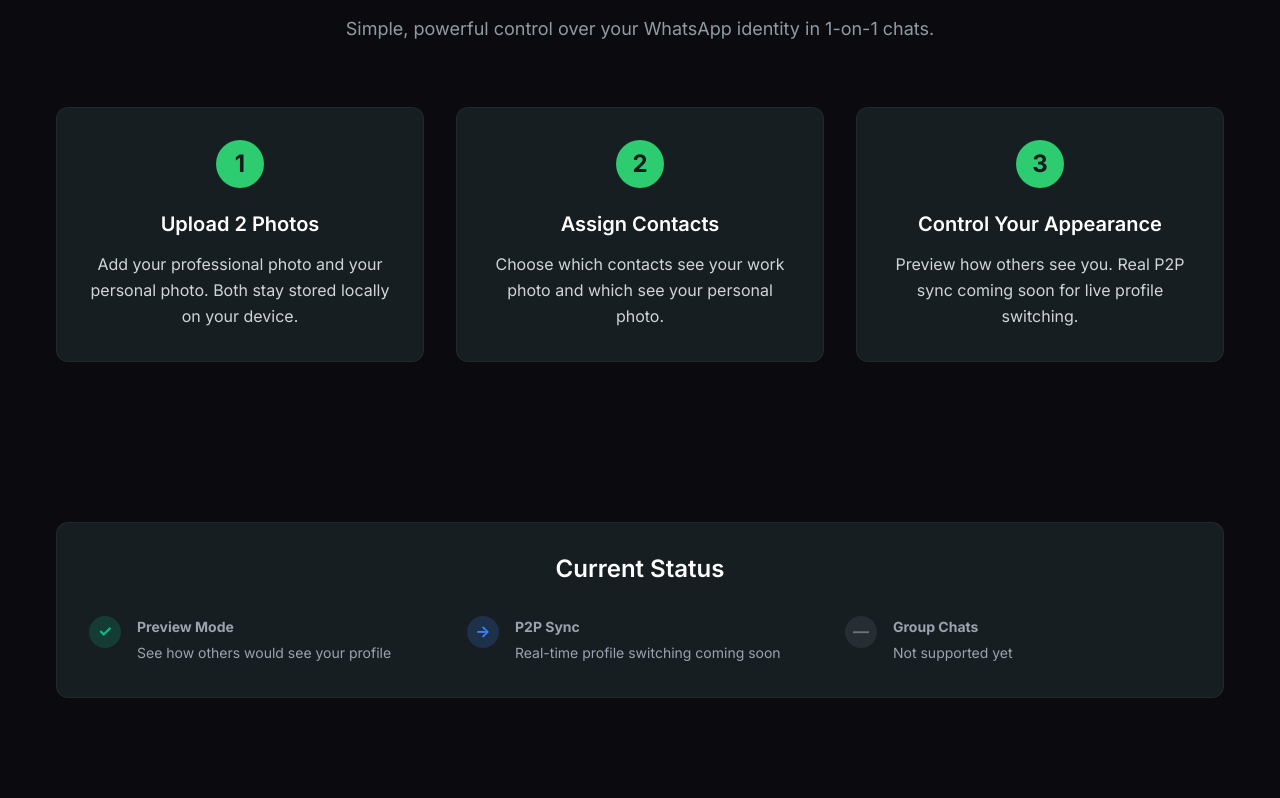
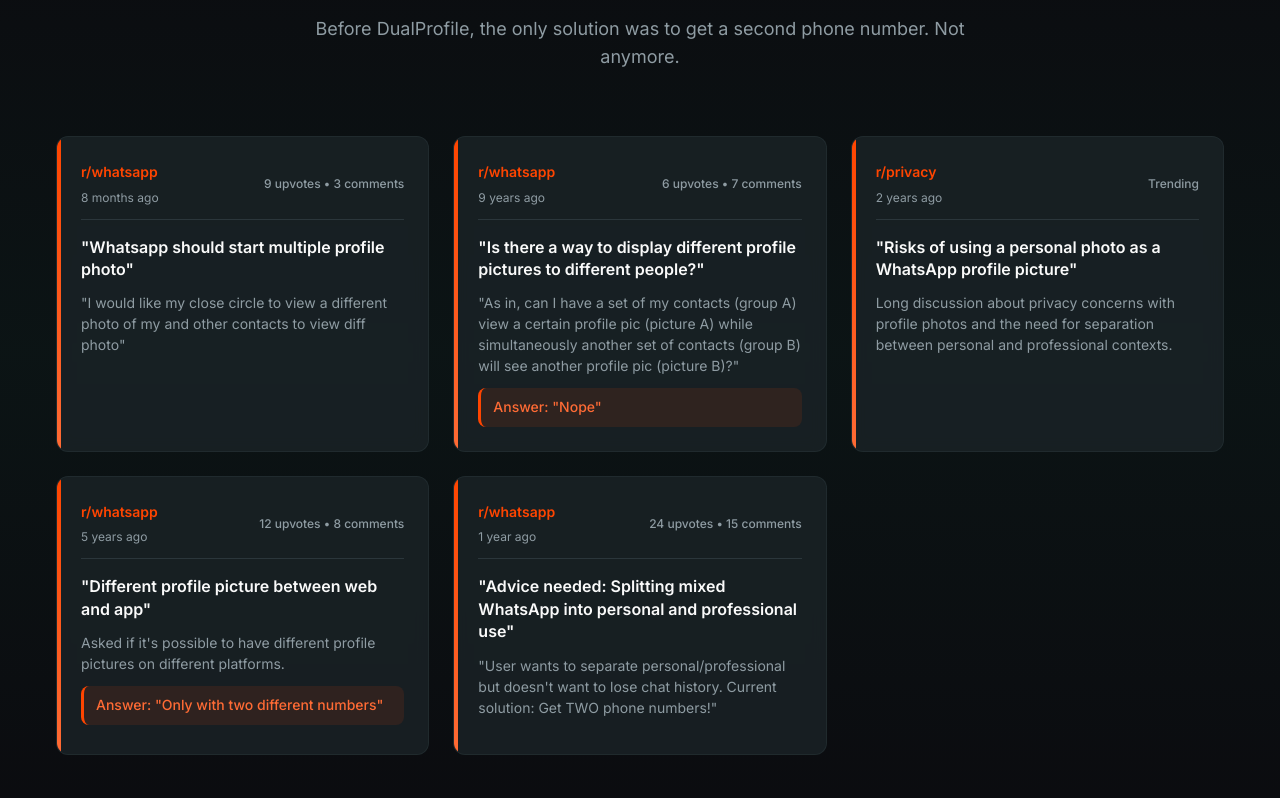
Before and after one commit to JayPlange/dualprofile-landing, a Next.js app: page / in a window 1280 px wide. Shown: the part 1782-2580 px from the top of the page. Built offline with nearby package versions, Linux system fonts and the light colour scheme.

Commit message:
Add social proof section with Reddit posts showing 15+ years of demand

```diff
--- a/pages/index.tsx
+++ b/pages/index.tsx
@@ -147,6 +147,91 @@ export default function Home() {
             <p className="demo-caption">
               Watch how Preview Mode shows exactly what each contact sees.
             </p>
+          </div>
+        </section>
+
+        {/* Social Proof Section */}
+        <section className="social-proof-section">
+          <div className="container">
+            <div className="section-header">
+              <h2 className="section-title">People Have Been Asking For This For Years</h2>
+              <p className="section-subtitle">
+                Before DualProfile, the only solution was to get a second phone number. Not anymore.
+              </p>
+            </div>
+            <div className="reddit-posts-grid">
+              <div className="reddit-post glass-card">
+                <div className="post-header">
+                  <div className="post-meta">
+                    <span className="subreddit">r/whatsapp</span>
+                    <span className="post-date">8 months ago</span>
+                  </div>
+                  <div className="post-stats">9 upvotes • 3 comments</div>
+                </div>
+                <div className="post-content">
+                  <h4>"Whatsapp should start multiple profile photo"</h4>
+                  <p>"I would like my close circle to view a different photo of my and other contacts to view diff photo"</p>
+                </div>
+              </div>
+
+              <div className="reddit-post glass-card">
+                <div className="post-header">
+                  <div className="post-meta">
+                    <span className="subreddit">r/whatsapp</span>
+                    <span className="post-date">9 years ago</span>
+                  </div>
+                  <div className="post-stats">6 upvotes • 7 comments</div>
+                </div>
+                <div className="post-content">
+                  <h4>"Is there a way to display different profile pictures to different people?"</h4>
+                  <p>"As in, can I have a set of my contacts (group A) view a certain profile pic (picture A) while simultaneously another set of contacts (group B) will see another profile pic (picture B)?"</p>
+                  <div className="reddit-answer">Answer: "Nope"</div>
+                </div>
+              </div>
+
+              <div className="reddit-post glass-card">
+                <div className="post-header">
+                  <div className="post-meta">
+                    <span className="subreddit">r/privacy</span>
+                    <span className="post-date">2 years ago</span>
+                  </div>
+                  <div className="post-stats">Trending</div>
+                </div>
+                <div className="post-content">
+                  <h4>"Risks of using a personal photo as a WhatsApp profile picture"</h4>
+                  <p>Long discussion about privacy concerns with profile photos and the need for separation between personal and professional contexts.</p>
+                </div>
+              </div>
+
+              <div className="reddit-post glass-card">
+                <div className="post-header">
+                  <div className="post-meta">
+                    <span className="subreddit">r/whatsapp</span>
+                    <span className="post-date">5 years ago</span>
+                  </div>
+                  <div className="post-stats">12 upvotes • 8 comments</div>
+                </div>
+                <div className="post-content">
+                  <h4>"Different profile picture between web and app"</h4>
+                  <p>Asked if it's possible to have different profile pictures on different platforms.</p>
+                  <div className="reddit-answer">Answer: "Only with two different numbers"</div>
+                </div>
+              </div>
+
+              <div className="reddit-post glass-card">
+                <div className="post-header">
+                  <div className="post-meta">
+                    <span className="subreddit">r/whatsapp</span>
+                    <span className="post-date">1 year ago</span>
+                  </div>
+                  <div className="post-stats">24 upvotes • 15 comments</div>
+                </div>
+                <div className="post-content">
+                  <h4>"Advice needed: Splitting mixed WhatsApp into personal and professional use"</h4>
+                  <p>"User wants to separate personal/professional but doesn't want to lose chat history. Current solution: Get TWO phone numbers!"</p>
+                </div>
+              </div>
+            </div>
           </div>
         </section>
 
@@ -507,6 +592,101 @@ export default function Home() {
           margin-top: 1rem;
         }
 
+        /* Social Proof Section */
+        .social-proof-section {
+          padding: 6rem 0;
+          background: linear-gradient(180deg, transparent, rgba(16, 185, 129, 0.05), transparent);
+        }
+
+        .reddit-posts-grid {
+          display: grid;
+          grid-template-columns: repeat(auto-fit, minmax(320px, 1fr));
+          gap: 1.5rem;
+          margin-top: 3rem;
+        }
+
+        .reddit-post {
+          padding: 1.5rem;
+          border: 1px solid var(--border);
+          border-radius: var(--radius);
+          transition: all 0.3s ease;
+          position: relative;
+          overflow: hidden;
+        }
+
+        .reddit-post:hover {
+          transform: translateY(-2px);
+          border-color: rgba(16, 185, 129, 0.3);
+          box-shadow: 0 8px 32px rgba(0, 0, 0, 0.2);
+        }
+
+        .reddit-post::before {
+          content: '';
+          position: absolute;
+          top: 0;
+          left: 0;
+          width: 4px;
+          height: 100%;
+          background: linear-gradient(135deg, #ff4500, #ff6b35);
+        }
+
+        .post-header {
+          display: flex;
+          justify-content: space-between;
+          align-items: center;
+          margin-bottom: 1rem;
+          padding-bottom: 0.75rem;
+          border-bottom: 1px solid var(--border);
+        }
+
+        .post-meta {
+          display: flex;
+          flex-direction: column;
+          gap: 0.25rem;
+        }
+
+        .subreddit {
+          color: #ff4500;
+          font-weight: 600;
+          font-size: 0.875rem;
+        }
+
+        .post-date {
+          color: var(--muted-foreground);
+          font-size: 0.75rem;
+        }
+
+        .post-stats {
+          color: var(--muted-foreground);
+          font-size: 0.75rem;
+          font-weight: 500;
+        }
+
+        .post-content h4 {
+          color: var(--foreground);
+          font-size: 1rem;
+          font-weight: 600;
+          margin-bottom: 0.75rem;
+          line-height: 1.4;
+        }
+
+        .post-content p {
+          color: var(--muted-foreground);
+          font-size: 0.875rem;
+          line-height: 1.5;
+          margin-bottom: 0.75rem;
+        }
+
+        .reddit-answer {
+          background: rgba(255, 69, 0, 0.1);
+          color: #ff6b35;
+          padding: 0.5rem 0.75rem;
+          border-radius: 0.5rem;
+          font-size: 0.875rem;
+          font-weight: 500;
+          border-left: 3px solid #ff4500;
+        }
+
         /* How It Works */
         .how-it-works {
           padding: 6rem 0;
```
